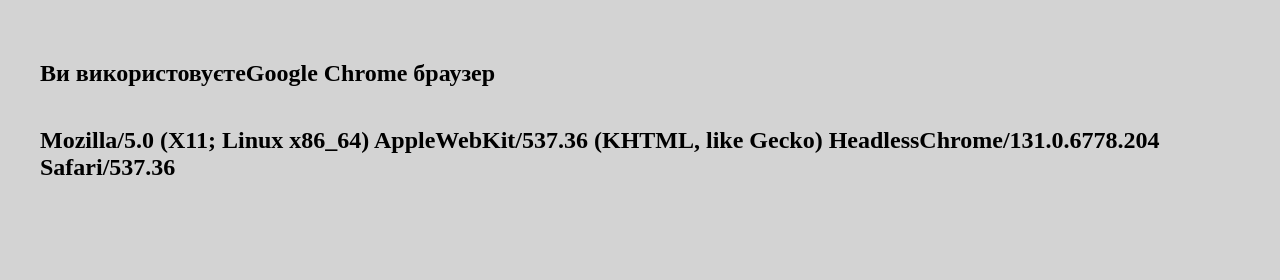
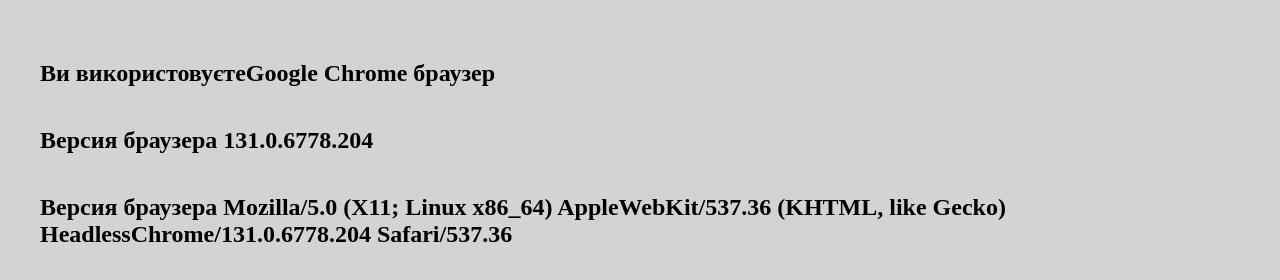
Before and after one commit to zDeVolTz/test40, a plain HTML site: page index.html in a window 1280 px wide. Drawn offline with Linux system fonts and the light colour scheme.

Commit message:
add script

```diff
--- a/index.html
+++ b/index.html
@@ -17,6 +17,7 @@
         <li><input type="checkbox" >Asus</li>
       </ul> -->
       <h1 class="h2"></h1>
+      <h1 class="h3"></h1>
     </div>
   </section>
   <script src="main.js"></script>
--- a/main.js
+++ b/main.js
@@ -3,25 +3,59 @@
     let userAgent = navigator.userAgent;
     let browserName;
     let browserVersion;
+    const brouwserList = {
+        opera : {
+                value : "Opera",
+                reg : /opr|opera|mac.*opt/i,
+                regVersion : /opr\/([0-9.]+)|opera\/([0-9.]+)/i
+                },
+        edge :  {
+                value :"Microsoft Edge",
+                reg : /edg/i,
+                regVersion : /edg\/([0-9.]+)/i
+                },
+        firefox : {
+                value : "Firefox",
+                reg : /firefox|mac.*fxios/i,
+                regVersion : /firefox\/([0-9.]+)/i
+                },
+        chrome : {
+                value : "Google Chrome",
+                reg : /chrome|mac.*gsa|mac.*crios/i,
+                regVersion : /chrome\/([0-9.]+)/i
+                },
+        safari : {
+                value : "Safari",
+                reg : /safari/i,
+                regVersion : /safari\/([0-9.]+)/i
+                },
+        default : "Хто ти монстр ?:)"
+    }
 
 
+        if(brouwserList.opera.reg.test(userAgent)){
+        browserName = brouwserList.opera.value;
+        } else if(brouwserList.edge.reg.test(userAgent)){
+        browserName = brouwserList.edge.value;
+        } else if(brouwserList.firefox.reg.test(userAgent)){
+        browserName = brouwserList.firefox.value;
+        } else if(brouwserList.chrome.reg.test(userAgent)){
+        browserName = brouwserList.chrome.value;
+        } else if(brouwserList.safari.reg.test(userAgent)){
+        browserName = brouwserList.safari.value;
+        } else {
+        browserName= brouwserList.default;
+        }
+        let foundEntry = Object.entries(brouwserList).find(([key, value]) => value.value === browserName);
+        browserVersion = getVersionBrowser(userAgent,foundEntry);
+     document.querySelector(".h1").innerText="Ви використовуєте" + browserName + " браузер";
+     document.querySelector(".h2").innerText= "Версия браузера " + browserVersion + "";
+     document.querySelector(".h3").innerText= "Версия браузера " + userAgent + "";
+}
 
-        if(/opr|opera|mac.*opt/i.test(userAgent)){
-        browserName = "Opera";
-        } else if(/edg/i.test(userAgent)){
-        browserName = "Microsoft Edge";
-        } else if(/firefox|mac.*fxios/i.test(userAgent)){
-        browserName = "Firefox";
-        } else if(/chrome|mac.*gsa|mac.*crios/i.test(userAgent)){
-        browserName = "Google Chrome";
-        } else if(/safari/i.test(userAgent)){
-        browserName = "Safari";
-        } else {
-        browserName="Хто ти монстр ?:)";
-        }
-
-     document.querySelector(".h1").innerText="Ви використовуєте" + browserName + " браузер";
-     document.querySelector(".h2").innerText= "" + userAgent + "";
+function getVersionBrowser(userAgent,foundEntry){
+    let resutlt = userAgent.match(foundEntry[1].regVersion);
+    return resutlt[1];
 }
 
 fnBrowserDetect()
```
